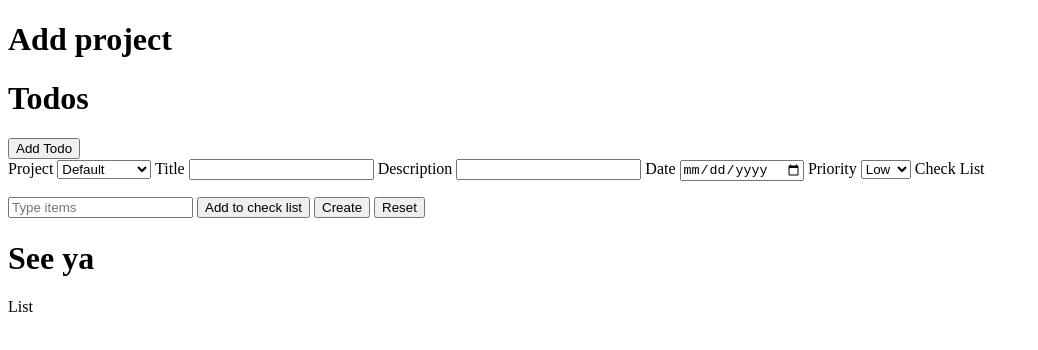
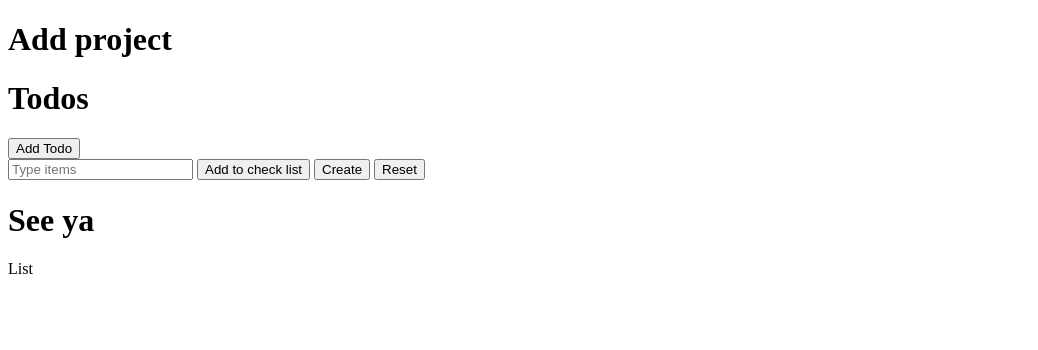
Before and after one commit to Ruhamma/Todo-list, a website built with webpack: page dist/index.html in a window 1280 px wide. Shown: the whole page, without its empty margins (0-1038 px from the left). Built offline with nearby package versions, Linux system fonts and the light colour scheme.

Commit message:
Hide form

```diff
--- a/dist/index.html
+++ b/dist/index.html
@@ -17,7 +17,7 @@
       <div class="form">
         <button class="addTodoBtn">Add Todo</button>
         <div id="todoForm">
-          <form id="addTodo">
+          <form id="addTodo" style="display: none">
             <label for="Project">Project</label>
             <select name="Project" id="Project">
               <option value="DefaultProject">Default</option>
@@ -38,7 +38,12 @@
             <label for="checkList">Check List</label>
             <ul class="todoUl"></ul>
           </form>
-          <input type="text" name="addCheck" id="addCheck" placeholder="Type items"/>
+          <input
+            type="text"
+            name="addCheck"
+            id="addCheck"
+            placeholder="Type items"
+          />
           <button class="addToCheck">Add to check list</button>
           <button type="submit" class="submit">Create</button>
           <button type="reset" class="reset">Reset</button>
```
